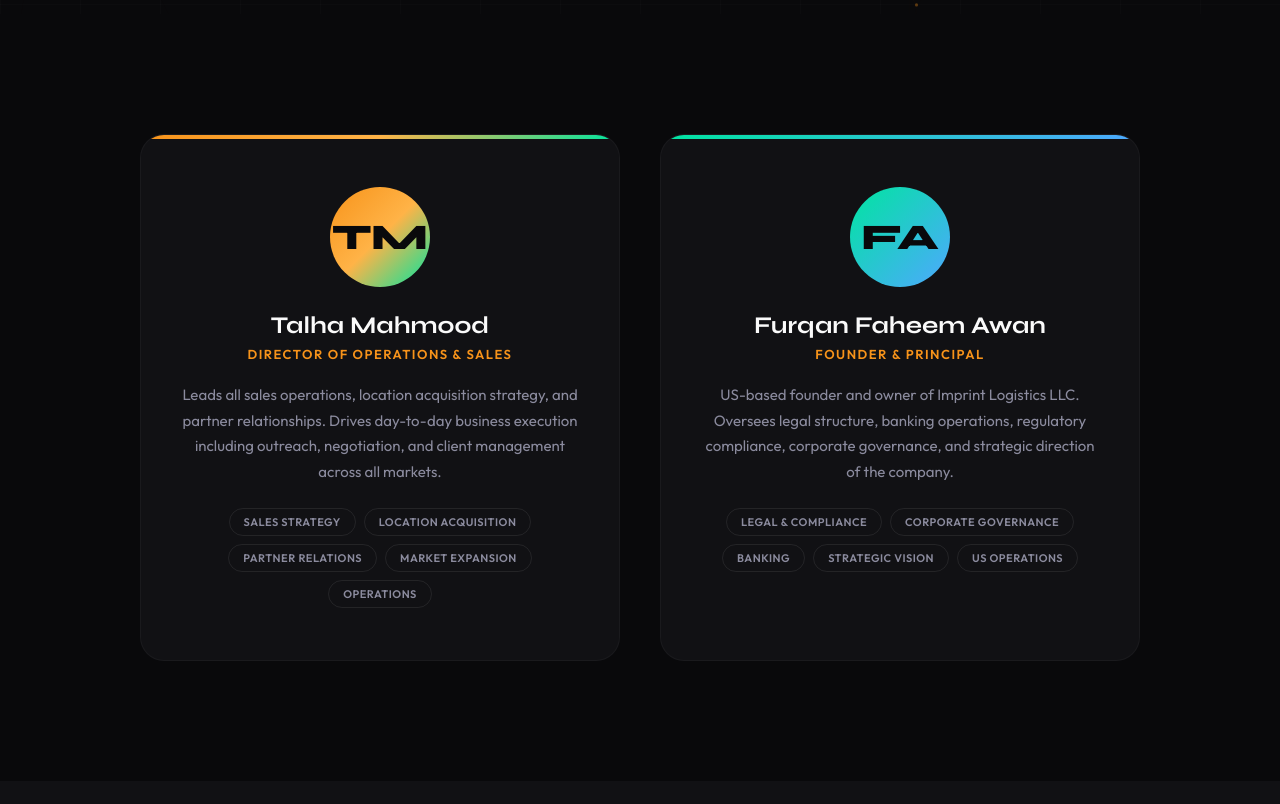
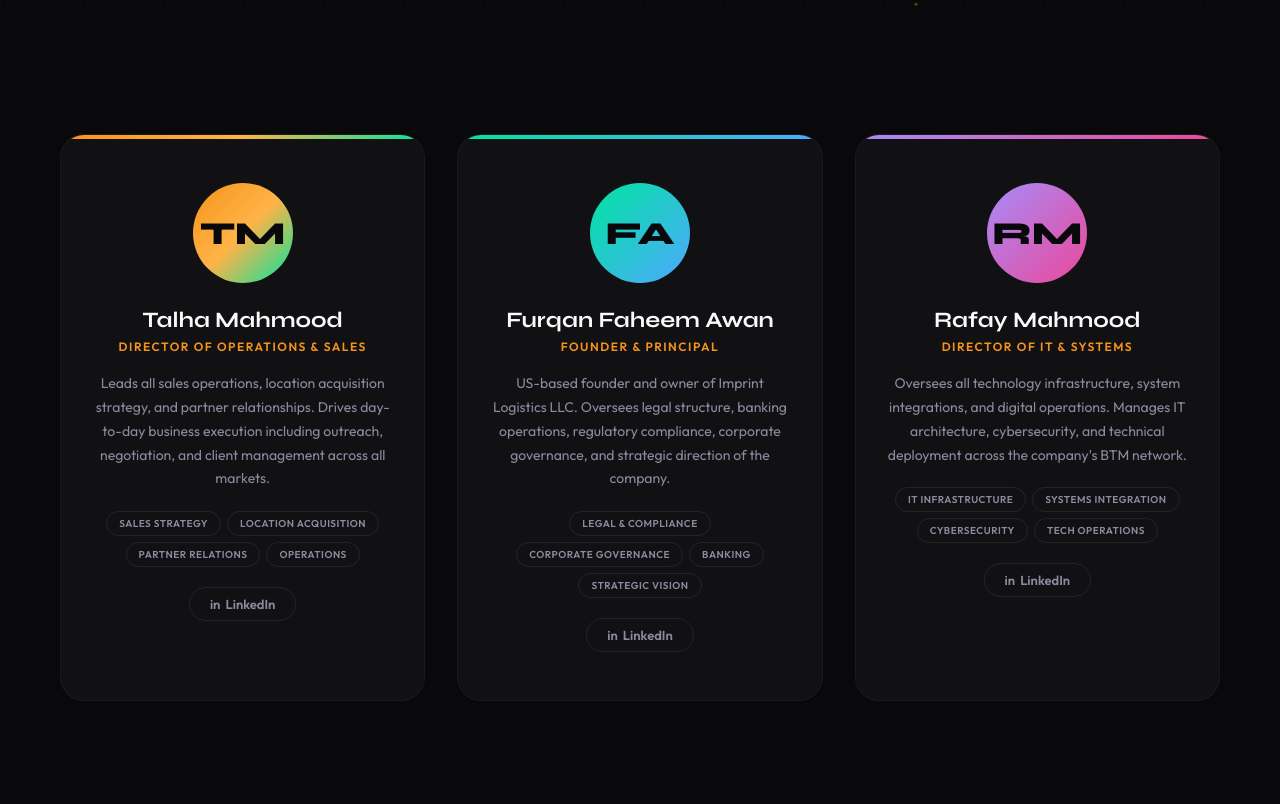
Before and after one commit to talhamahmood666/imprint-logistics, a plain HTML site: page pages/team.html in a window 1280 px wide. Shown: the part 396-1200 px from the top of the page. Drawn offline with Linux system fonts and the light colour scheme.

Commit message:
Update team layout and add new team member

```diff
--- a/pages/team.html
+++ b/pages/team.html
@@ -8,21 +8,25 @@
 <link href="https://fonts.googleapis.com/css2?family=Outfit:wght@300;400;500;600;700;800;900&family=Syne:wght@400;500;600;700;800&family=JetBrains+Mono:wght@400;500;600&display=swap" rel="stylesheet">
 <link rel="stylesheet" href="../css/style.css">
 <style>
-.team-cards{max-width:1000px;margin:0 auto;display:grid;grid-template-columns:1fr 1fr;gap:40px}
-.t-card{background:var(--bg2);border:1px solid rgba(255,255,255,.04);border-radius:24px;padding:52px 40px;text-align:center;transition:all .5s;position:relative;overflow:hidden}
+.team-cards{max-width:1200px;margin:0 auto;display:grid;grid-template-columns:1fr 1fr 1fr;gap:32px}
+.t-card{background:var(--bg2);border:1px solid rgba(255,255,255,.04);border-radius:24px;padding:48px 32px;text-align:center;transition:all .5s;position:relative;overflow:hidden}
 .t-card::before{content:'';position:absolute;top:0;left:0;right:0;height:4px;border-radius:24px 24px 0 0}
 .t-card:nth-child(1)::before{background:var(--gradient)}
 .t-card:nth-child(2)::before{background:linear-gradient(135deg,var(--teal),#4ea8ff)}
+.t-card:nth-child(3)::before{background:linear-gradient(135deg,#a78bfa,#ec4899)}
 .t-card:hover{border-color:rgba(247,147,26,.15);transform:translateY(-8px);box-shadow:0 24px 60px rgba(0,0,0,.3)}
-.t-avatar{width:100px;height:100px;border-radius:50%;margin:0 auto 24px;display:flex;align-items:center;justify-content:center;font-family:'Syne';font-weight:800;font-size:36px;color:var(--bg)}
+.t-avatar{width:100px;height:100px;border-radius:50%;margin:0 auto 24px;display:flex;align-items:center;justify-content:center;font-family:'Syne';font-weight:800;font-size:32px;color:var(--bg)}
 .t-card:nth-child(1) .t-avatar{background:var(--gradient)}
 .t-card:nth-child(2) .t-avatar{background:linear-gradient(135deg,var(--teal),#4ea8ff)}
-.t-card h3{font-family:'Syne';font-weight:700;font-size:24px;margin-bottom:6px}
-.t-card .role{font-size:13px;color:var(--gold);text-transform:uppercase;letter-spacing:1.5px;font-weight:600;margin-bottom:20px}
-.t-card p{font-size:15px;color:var(--gray);line-height:1.7;margin-bottom:24px}
-.t-skills{display:flex;flex-wrap:wrap;gap:8px;justify-content:center}
-.t-skills span{font-size:11px;font-weight:600;text-transform:uppercase;letter-spacing:.5px;padding:6px 14px;border-radius:50px;border:1px solid rgba(255,255,255,.08);color:var(--gray);transition:all .3s}
+.t-card:nth-child(3) .t-avatar{background:linear-gradient(135deg,#a78bfa,#ec4899)}
+.t-card h3{font-family:'Syne';font-weight:700;font-size:22px;margin-bottom:6px}
+.t-card .role{font-size:12px;color:var(--gold);text-transform:uppercase;letter-spacing:1.5px;font-weight:600;margin-bottom:18px}
+.t-card p{font-size:14px;color:var(--gray);line-height:1.7;margin-bottom:20px}
+.t-skills{display:flex;flex-wrap:wrap;gap:6px;justify-content:center;margin-bottom:20px}
+.t-skills span{font-size:10px;font-weight:600;text-transform:uppercase;letter-spacing:.5px;padding:5px 12px;border-radius:50px;border:1px solid rgba(255,255,255,.08);color:var(--gray);transition:all .3s}
 .t-card:hover .t-skills span{border-color:rgba(247,147,26,.2);color:var(--white)}
+.t-linkedin{display:inline-flex;align-items:center;gap:6px;font-size:13px;font-weight:600;color:var(--gray);border:1px solid rgba(255,255,255,.08);border-radius:50px;padding:8px 20px;transition:all .3s}
+.t-linkedin:hover{color:#0a66c2;border-color:#0a66c2;transform:translateY(-2px)}
 .values-section{background:var(--bg2)}
 .values-grid{display:grid;grid-template-columns:repeat(3,1fr);gap:24px;max-width:1200px;margin:0 auto}
 .v-card{background:var(--bg);border:1px solid rgba(255,255,255,.04);border-radius:16px;padding:36px;text-align:center;transition:all .4s}
@@ -30,7 +34,8 @@
 .v-card .v-icon{font-size:36px;margin-bottom:14px}
 .v-card h3{font-family:'Syne';font-weight:700;font-size:18px;margin-bottom:10px}
 .v-card p{font-size:14px;color:var(--gray);line-height:1.6}
-@media(max-width:768px){.team-cards{grid-template-columns:1fr}.values-grid{grid-template-columns:1fr}}
+@media(max-width:1024px){.team-cards{grid-template-columns:1fr}}
+@media(max-width:768px){.values-grid{grid-template-columns:1fr}}
 </style>
 </head>
 <body>
@@ -66,14 +71,24 @@
       <h3>Talha Mahmood</h3>
       <div class="role">Director of Operations & Sales</div>
       <p>Leads all sales operations, location acquisition strategy, and partner relationships. Drives day-to-day business execution including outreach, negotiation, and client management across all markets.</p>
-      <div class="t-skills"><span>Sales Strategy</span><span>Location Acquisition</span><span>Partner Relations</span><span>Market Expansion</span><span>Operations</span></div>
+      <div class="t-skills"><span>Sales Strategy</span><span>Location Acquisition</span><span>Partner Relations</span><span>Operations</span></div>
+      <a href="#" target="_blank" class="t-linkedin card-hover">in &nbsp;LinkedIn</a>
     </div>
     <div class="t-card card-hover reveal reveal-delay-1">
       <div class="t-avatar">FA</div>
       <h3>Furqan Faheem Awan</h3>
       <div class="role">Founder & Principal</div>
       <p>US-based founder and owner of Imprint Logistics LLC. Oversees legal structure, banking operations, regulatory compliance, corporate governance, and strategic direction of the company.</p>
-      <div class="t-skills"><span>Legal & Compliance</span><span>Corporate Governance</span><span>Banking</span><span>Strategic Vision</span><span>US Operations</span></div>
+      <div class="t-skills"><span>Legal & Compliance</span><span>Corporate Governance</span><span>Banking</span><span>Strategic Vision</span></div>
+      <a href="#" target="_blank" class="t-linkedin card-hover">in &nbsp;LinkedIn</a>
+    </div>
+    <div class="t-card card-hover reveal reveal-delay-2">
+      <div class="t-avatar">RM</div>
+      <h3>Rafay Mahmood</h3>
+      <div class="role">Director of IT & Systems</div>
+      <p>Oversees all technology infrastructure, system integrations, and digital operations. Manages IT architecture, cybersecurity, and technical deployment across the company's BTM network.</p>
+      <div class="t-skills"><span>IT Infrastructure</span><span>Systems Integration</span><span>Cybersecurity</span><span>Tech Operations</span></div>
+      <a href="#" target="_blank" class="t-linkedin card-hover">in &nbsp;LinkedIn</a>
     </div>
   </div>
 </section>
```
